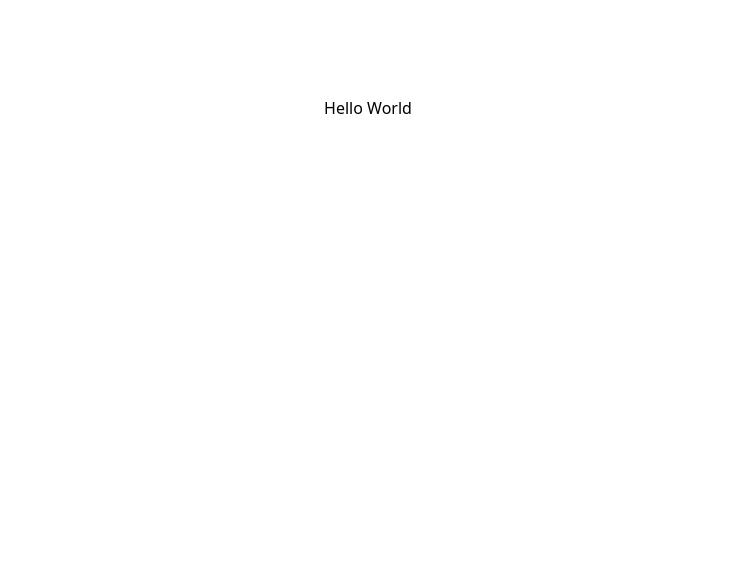
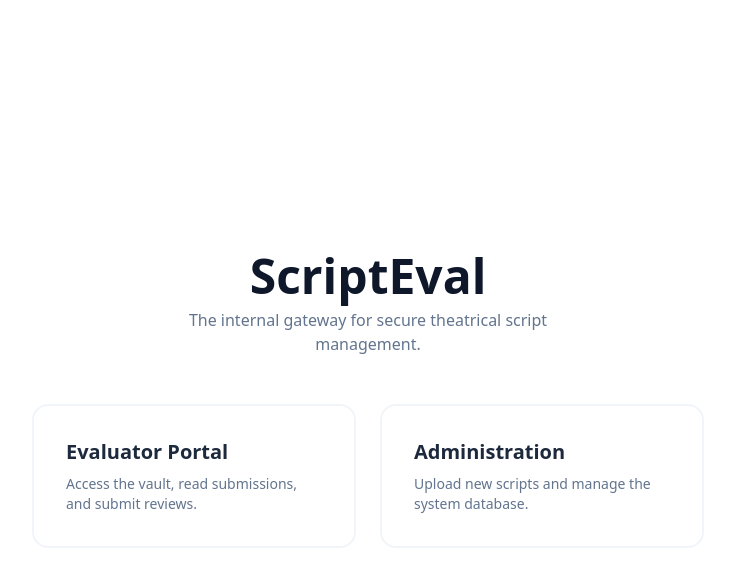
Before and after one commit to cipherWizard31/ScriptEval, a Next.js app: page / in a window 1280 px wide. Shown: the top 586 px of the page, without its empty margins (272-1007 px from the left). Built offline with nearby package versions, Linux system fonts and the light colour scheme.

Commit message:
Revamp landing page layout and content for improved user navigation and experience

```diff
--- a/app/page.tsx
+++ b/app/page.tsx
@@ -1,9 +1,26 @@
-import Image from "next/image";
+import Link from 'next/link';
 
-export default function Home() {
+export default function LandingPage() {
   return (
-    <main className="flex min-h-screen flex-col items-center justify-between p-24">
-      Hello World
-      </main>
+    <main className="min-h-screen flex flex-col items-center justify-center bg-white p-6">
+      <h1 className="text-5xl font-black text-slate-900 mb-2">ScriptEval</h1>
+      <p className="text-slate-500 mb-12 text-center max-w-sm">
+        The internal gateway for secure theatrical script management.
+      </p>
+
+      <div className="grid grid-cols-1 md:grid-cols-2 gap-6 w-full max-w-2xl">
+        {/* Evaluator Card */}
+        <Link href="/evaluator/dashboard" className="group p-8 border-2 border-slate-100 rounded-2xl hover:border-amber-200 hover:bg-amber-50/30 transition-all">
+          <h2 className="text-xl font-bold text-slate-800 mb-2 group-hover:text-amber-700">Evaluator Portal</h2>
+          <p className="text-sm text-slate-500">Access the vault, read submissions, and submit reviews.</p>
+        </Link>
+
+        {/* Admin Card */}
+        <Link href="/admin/upload" className="group p-8 border-2 border-slate-100 rounded-2xl hover:border-blue-200 hover:bg-blue-50/30 transition-all">
+          <h2 className="text-xl font-bold text-slate-800 mb-2 group-hover:text-blue-700">Administration</h2>
+          <p className="text-sm text-slate-500">Upload new scripts and manage the system database.</p>
+        </Link>
+      </div>
+    </main>
   );
 }
```
